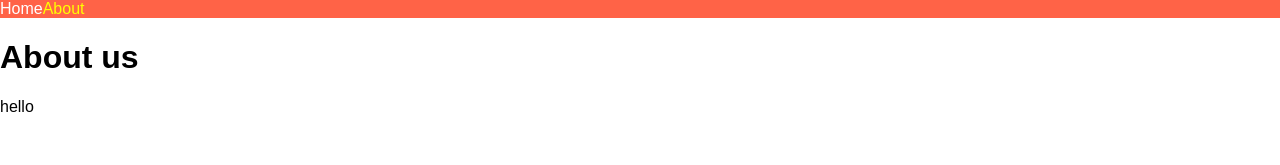
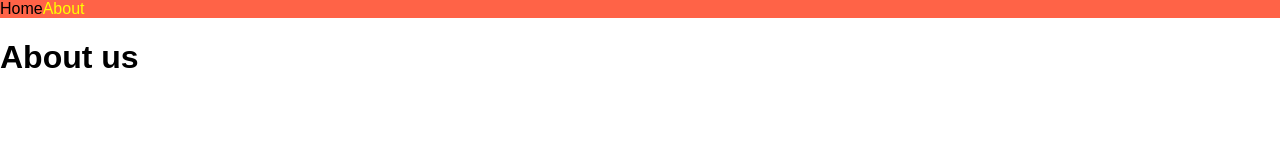
Before and after one commit to Jinnie-kim/nextjs-practice, a Next.js app: page /about in a window 1280 px wide. Shown: the top 165 px of the page. Built offline with nearby package versions, Linux system fonts and the light colour scheme.

Commit message:
레이아웃 컴포넌트 생성 & 레이아웃 컴포넌트 적용

```diff
--- /dev/null
+++ b/components/Layout.js
@@ -0,0 +1,10 @@
+import NavBar from './NavBar';
+
+export default function Layout({ children }) {
+  return (
+    <>
+      <NavBar />
+      <div>{children}</div>
+    </>
+  );
+}
--- a/pages/_app.js
+++ b/pages/_app.js
@@ -1,17 +1,10 @@
-import NavBar from '@/components/NavBar';
+import Layout from '@/components/Layout';
 import '../styles/globals.css';
 
 export default function App({ Component, pageProps }) {
   return (
-    <>
-      <NavBar />
+    <Layout>
       <Component {...pageProps} />
-      <span>hello</span>
-      <style jsx global>{`
-        a {
-          color: white;
-        }
-      `}</style>
-    </>
+    </Layout>
   );
 }
```
